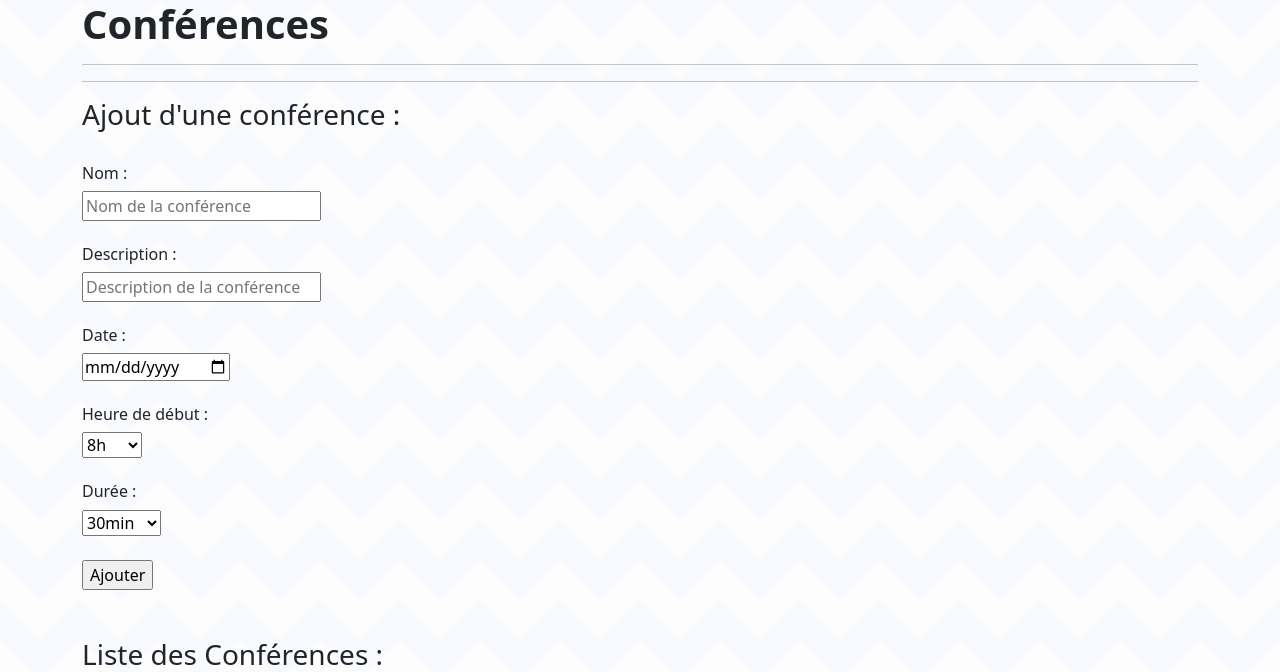
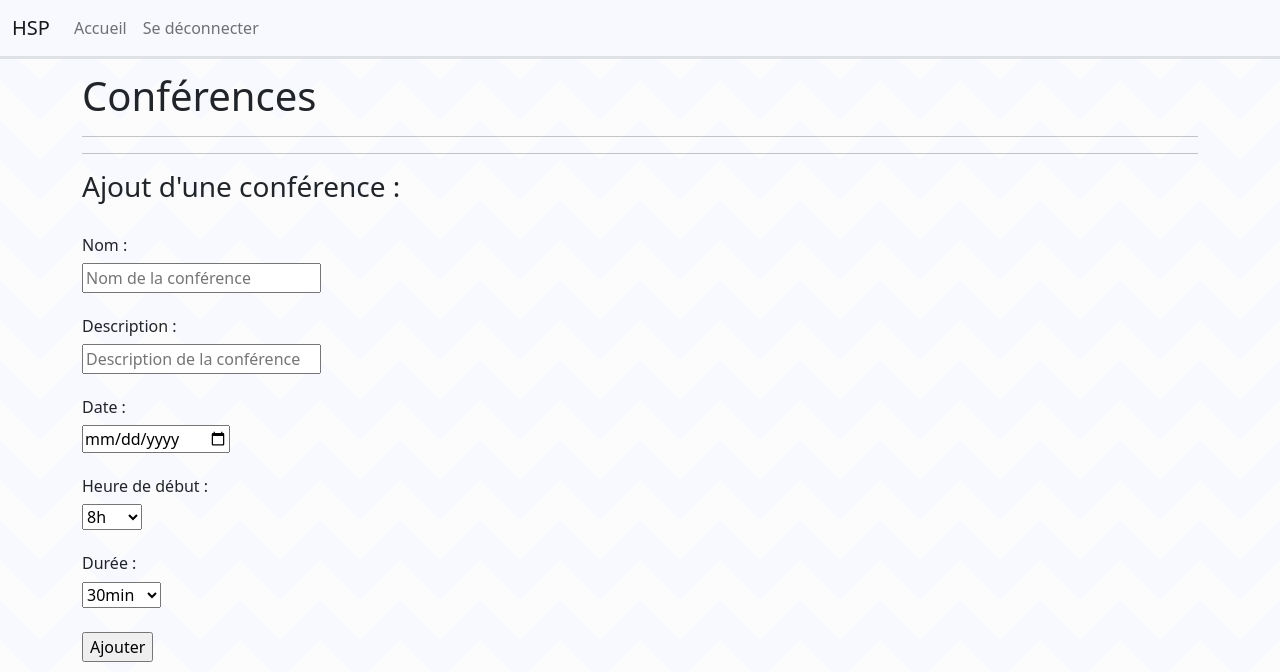
Before and after one commit to TRAN-Ki/ktnslrhls-hsp, a PHP site: page /vue/ajout_conference.php in a window 1280 px wide. Shown: the top 672 px of the page. Run offline with PHP 8.4, Linux system fonts and the light colour scheme; data comes from the database, SQL or seed files in the repository; some libraries are stand-ins or nearby versions.

Commit message:
fix: redirection et design ajoutconference

```diff
--- a/vue/ajout_conference.php
+++ b/vue/ajout_conference.php
@@ -41,10 +41,22 @@ session_start();
 </head>
 
 <body>
+<nav class="navbar navbar-expand-lg fixed-top border-bottom border-3" style="background-color: #F8F8FF">
+    <div class="container-fluid">
+        <a class="navbar-brand" href="#">HSP</a>
+        <ul class="navbar-nav me-auto mb-2 mb-lg-0">
+            <li class="nav-item"><a class="nav-link px-2" href="../index.php">Accueil</a></li>
+            <li class="nav-item"><a href="../src/traitement/deconnexion.php" class="nav-link px-2">Se déconnecter</a></li>
+        </ul>
+    </div>
+</nav>
+<br>
+<br>
+<br>
 <div class="container">
     <div class="content">
 
-        <h1><strong>Conférences</strong></h1>
+        <h1>Conférences</h1>
         <hr>
         <hr>
         <h3>Ajout d'une conférence : </h3><br>
--- a/vue/attenteValidation.php
+++ b/vue/attenteValidation.php
@@ -78,7 +78,7 @@
             </ul>
 
             <div class="text-end">
-                <a href="#">
+                <a href="../index.php">
                     <button class="btn btn-primary btn-sm">Retour à l'accueil</button>
                 </a>
             </div>
```
